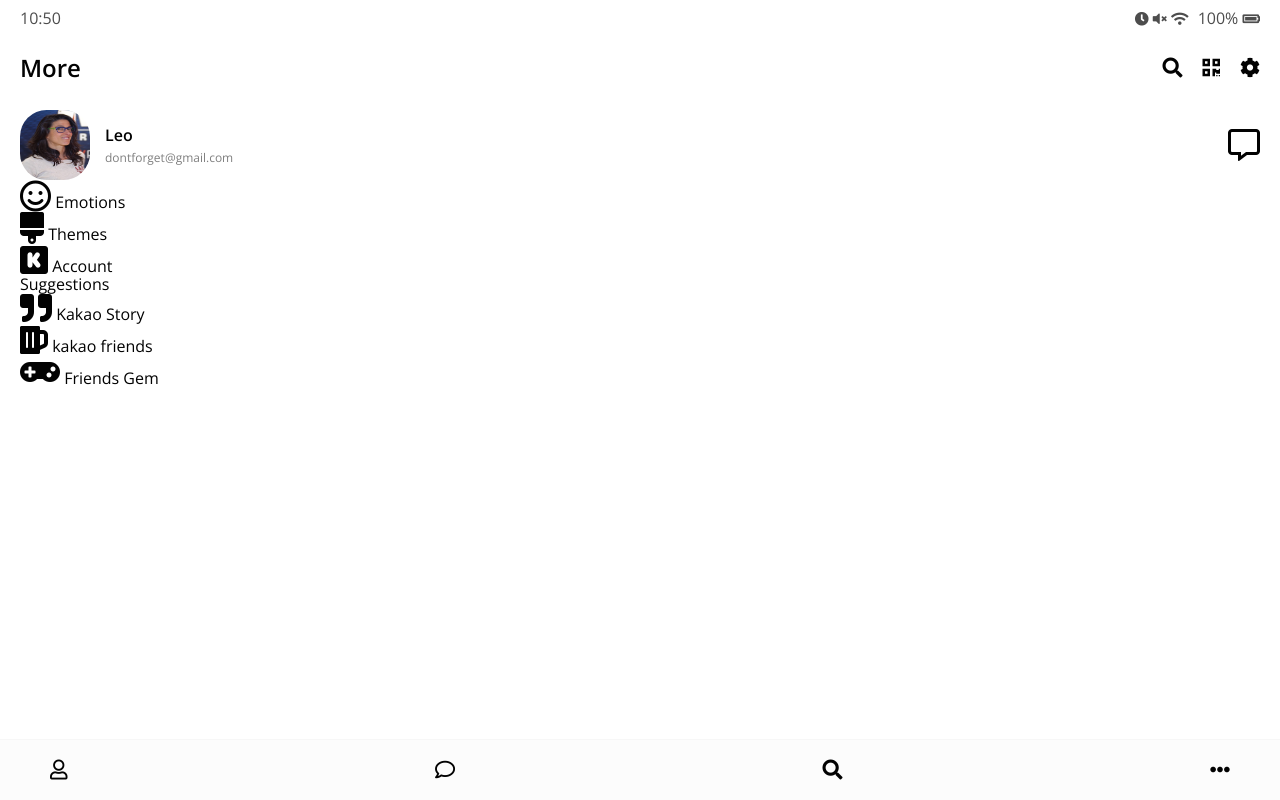
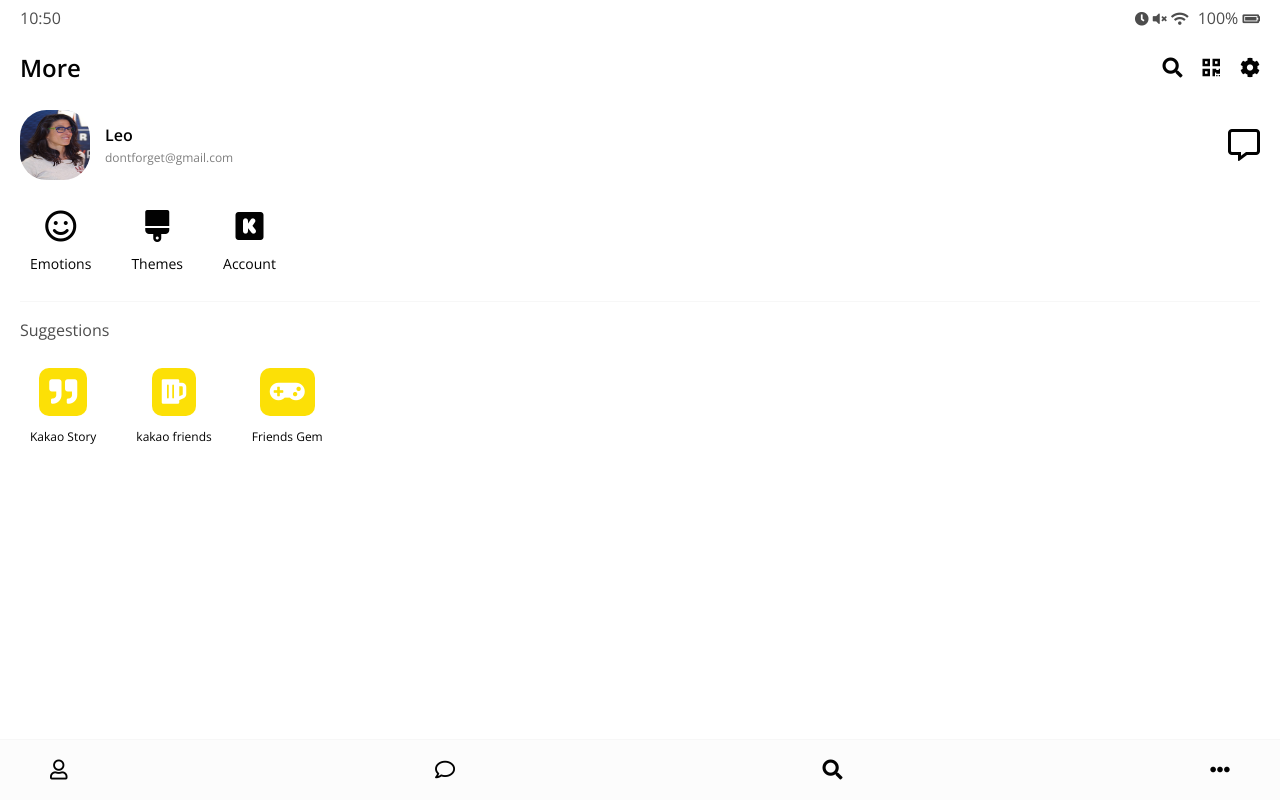
Before and after one commit to sena986/kakao-clone-v2, a plain HTML site: page more.html in a window 1280 px wide. Drawn offline with nearby package versions, Linux system fonts and the light colour scheme.

Commit message:
2.10 More Screen

```diff
--- /dev/null
+++ b/css/more.css
@@ -0,0 +1,50 @@
+.more .more__btn-list,
+.more .more__suggestions-list {
+  margin: 30px 0px;
+  margin-left: 10px;
+  display: flex;
+  align-items: center;
+}
+
+.more__btn-list .more__btn,
+.more .suggestion {
+  margin-right: 40px;
+  display: flex;
+  flex-direction: column;
+  align-items: center;
+  cursor: pointer;
+}
+
+.more__btn .more__btn-title {
+  font-size: 14px;
+  margin-top: 15px;
+}
+
+.more .more__suggestions {
+  border-top: 1px solid #f7f7f7;
+  padding-top: 20px;
+}
+
+.more .more__title {
+  opacity: 0.7;
+  margin-bottom: 20px;
+}
+
+.suggestion .suggestion__title {
+  font-size: 12px;
+  margin-top: 15px;
+}
+
+.suggestion .suggestion__icon {
+  background-color: #fce006;
+  padding: 10px;
+  display: flex;
+  justify-content: center;
+  align-items: center;
+  border-radius: 10px;
+}
+
+.suggestion__icon i {
+  font-size: 28px;
+  color: white;
+}
--- a/css/styles.css
+++ b/css/styles.css
@@ -6,6 +6,7 @@
 @import "friend.css";
 @import "friends.css";
 @import "find.css";
+@import "more.css";
 
 * {
   box-sizing: border-box;
--- a/more.html
+++ b/more.html
@@ -93,19 +93,19 @@
         <ul class="more__suggestions-list">
           <li class="more__suggestion suggestion">
             <span class="suggestion__icon">
-              <i class="fas fa-quote-right fa-2x"></i>
+              <i class="fas fa-quote-right"></i>
             </span>
             <span class="suggestion__title">Kakao Story</span>
           </li>
           <li class="more__suggestion suggestion">
             <span class="suggestion__icon">
-              <i class="fas fa-beer fa-2x"></i>
+              <i class="fas fa-beer"></i>
             </span>
             <span class="suggestion__title">kakao friends</span>
           </li>
           <li class="more__suggestion suggestion">
             <span class="suggestion__icon">
-              <i class="fas fa-gamepad fa-2x"></i>
+              <i class="fas fa-gamepad"></i>
             </span>
             <span class="suggestion__title">Friends Gem</span>
           </li>
```
